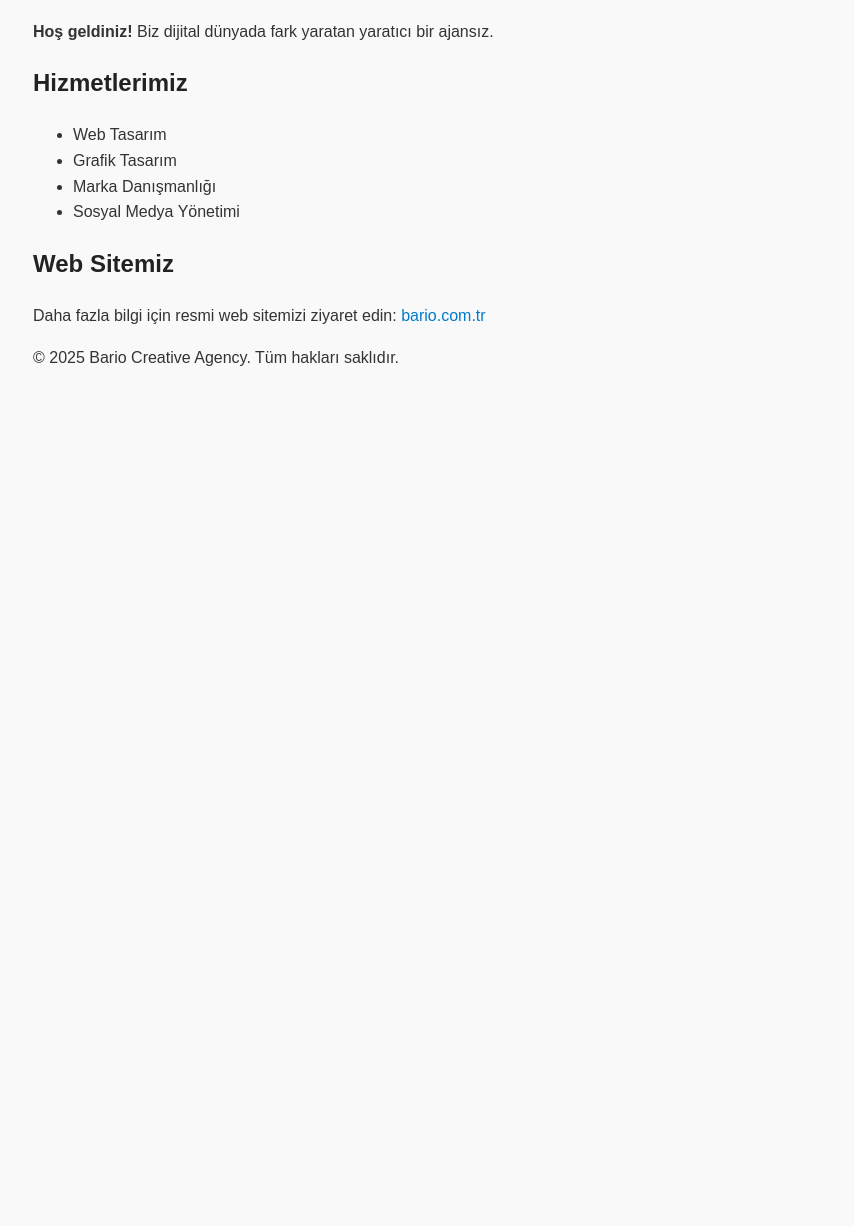
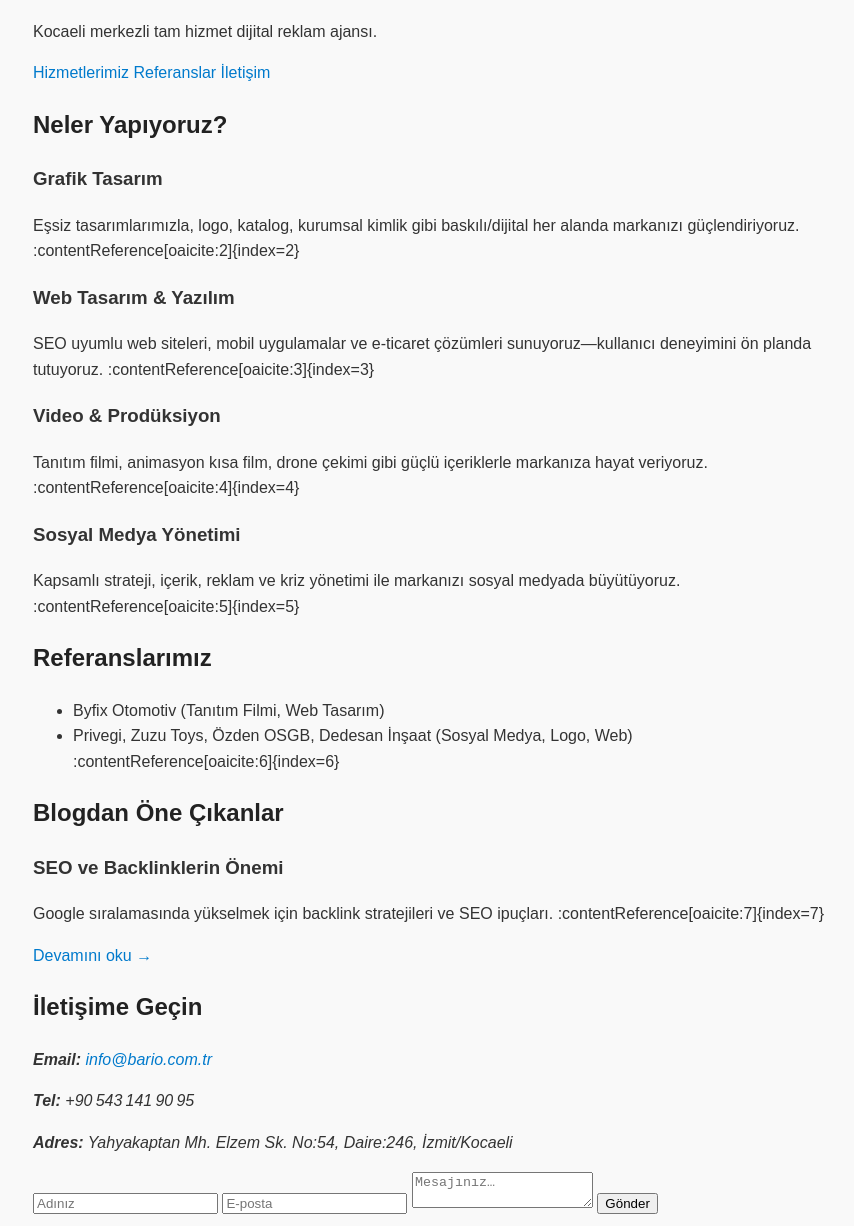
Before and after one commit to mirarsl/mirarsl.github.io, a plain HTML site: page index.html in a window 1280 px wide. Shown: the part 94-1320 px from the top of the page, without its empty margins (207-1061 px from the left). Before the commit the page ends 800 px from the top, so only its background shows below. Drawn offline with Linux system fonts and the light colour scheme.

Commit message:
Update index.html

```diff
--- a/index.html
+++ b/index.html
@@ -1,32 +1,83 @@
 <!DOCTYPE html>
 <html lang="tr">
 <head>
-  <meta charset="UTF-8" />
-  <meta name="viewport" content="width=device-width, initial-scale=1.0" />
-  <title>Bario Creative Agency</title>
-  <meta name="description" content="Bario Creative Agency — Dijital dünyada yaratıcı çözümler. Web tasarım, grafik tasarım, marka danışmanlığı ve daha fazlası.">
-  <link rel="stylesheet" href="assets/style.css" />
-  <link rel="canonical" href="https://bario.com.tr" />
+  <meta charset="UTF-8">
+  <meta name="viewport" content="width=device-width, initial-scale=1">
+  <title>Bario Creative Agency – Kocaeli Dijital Reklam & Web Ajansı</title>
+  <meta name="description" content="Bario Creative Agency, Kocaeli merkezli dijital ajansınız. Web tasarım, grafik tasarım, sosyal medya, mobil uygulama ve video prodüksiyon hizmetleriyle markanızı güçlendiriyoruz.">
+  <link rel="canonical" href="https://bario.com.tr">
+  <meta property="og:title" content="Bario Creative Agency – Kocaeli Dijital Reklam Ajansı">
+  <meta property="og:description" content="Web tasarım, grafik tasarım, sosyal medya, mobil uygulama ve video prodüksiyon hizmetleri sunuyoruz.">
+  <meta property="og:url" content="https://bario.com.tr">
+  <meta property="og:type" content="website">
+  <link rel="stylesheet" href="assets/style.css">
 </head>
 <body>
-  <main>
+  <header>
     <h1>Bario Creative Agency</h1>
-    <p><strong>Hoş geldiniz!</strong> Biz dijital dünyada fark yaratan yaratıcı bir ajansız.</p>
+    <p>Kocaeli merkezli tam hizmet dijital reklam ajansı.</p>
+    <nav>
+      <a href="#hizmetler">Hizmetlerimiz</a>
+      <a href="#referanslar">Referanslar</a>
+      <a href="#iletisim">İletişim</a>
+    </nav>
+  </header>
 
-    <h2>Hizmetlerimiz</h2>
+  <section id="hizmetler">
+    <h2>Neler Yapıyoruz?</h2>
+    <div class="hizmetler-grid">
+      <article>
+        <h3>Grafik Tasarım</h3>
+        <p>Eşsiz tasarımlarımızla, logo, katalog, kurumsal kimlik gibi baskılı/dijital her alanda markanızı güçlendiriyoruz. :contentReference[oaicite:2]{index=2}</p>
+      </article>
+      <article>
+        <h3>Web Tasarım & Yazılım</h3>
+        <p>SEO uyumlu web siteleri, mobil uygulamalar ve e‑ticaret çözümleri sunuyoruz—kullanıcı deneyimini ön planda tutuyoruz. :contentReference[oaicite:3]{index=3}</p>
+      </article>
+      <article>
+        <h3>Video & Prodüksiyon</h3>
+        <p>Tanıtım filmi, animasyon kısa film, drone çekimi gibi güçlü içeriklerle markanıza hayat veriyoruz. :contentReference[oaicite:4]{index=4}</p>
+      </article>
+      <article>
+        <h3>Sosyal Medya Yönetimi</h3>
+        <p>Kapsamlı strateji, içerik, reklam ve kriz yönetimi ile markanızı sosyal medyada büyütüyoruz. :contentReference[oaicite:5]{index=5}</p>
+      </article>
+    </div>
+  </section>
+
+  <section id="referanslar">
+    <h2>Referanslarımız</h2>
     <ul>
-      <li>Web Tasarım</li>
-      <li>Grafik Tasarım</li>
-      <li>Marka Danışmanlığı</li>
-      <li>Sosyal Medya Yönetimi</li>
+      <li>Byfix Otomotiv (Tanıtım Filmi, Web Tasarım)</li>
+      <li>Privegi, Zuzu Toys, Özden OSGB, Dedesan İnşaat (Sosyal Medya, Logo, Web)</li>
+      <!-- Daha fazlası buraya eklenebilir -->
+      :contentReference[oaicite:6]{index=6}
     </ul>
+  </section>
 
-    <h2>Web Sitemiz</h2>
-    <p>
-      Daha fazla bilgi için resmi web sitemizi ziyaret edin:
-      <a href="https://bario.com.tr" target="_blank" rel="noopener">bario.com.tr</a>
-    </p>
-  </main>
+  <section id="blog">
+    <h2>Blogdan Öne Çıkanlar</h2>
+    <article>
+      <h3>SEO ve Backlinklerin Önemi</h3>
+      <p>Google sıralamasında yükselmek için backlink stratejileri ve SEO ipuçları. :contentReference[oaicite:7]{index=7}</p>
+      <a href="/blog/seo-backlink-onemi">Devamını oku →</a>
+    </article>
+  </section>
+
+  <section id="iletisim">
+    <h2>İletişime Geçin</h2>
+    <address>
+      <p><strong>Email:</strong> <a href="mailto:info@bario.com.tr">info@bario.com.tr</a></p>
+      <p><strong>Tel:</strong> +90 543 141 90 95</p>
+      <p><strong>Adres:</strong> Yahyakaptan Mh. Elzem Sk. No:54, Daire:246, İzmit/Kocaeli</p>
+    </address>
+    <form action="/iletisim" method="post">
+      <input type="text" name="isim" placeholder="Adınız" required>
+      <input type="email" name="email" placeholder="E‑posta" required>
+      <textarea name="mesaj" placeholder="Mesajınız…" required></textarea>
+      <button type="submit">Gönder</button>
+    </form>
+  </section>
 
   <footer>
     <p>&copy; 2025 Bario Creative Agency. Tüm hakları saklıdır.</p>
```
